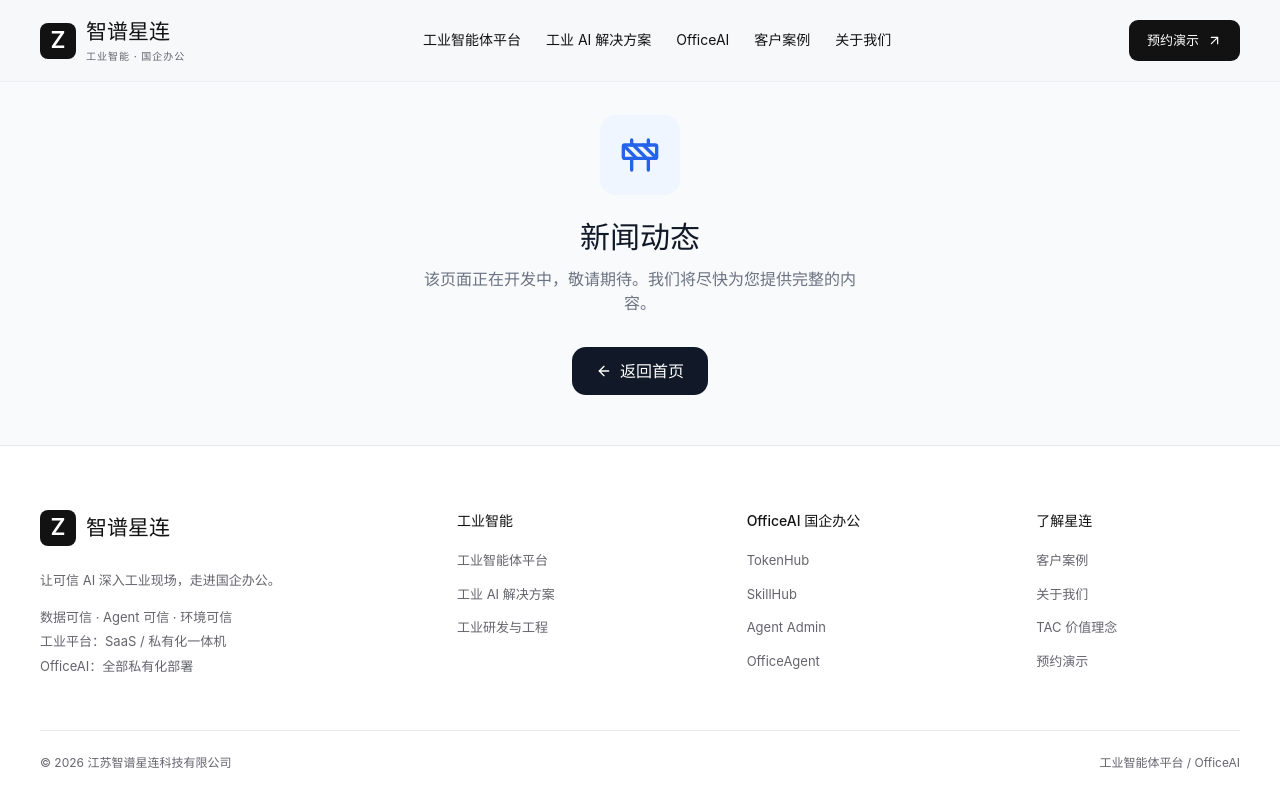
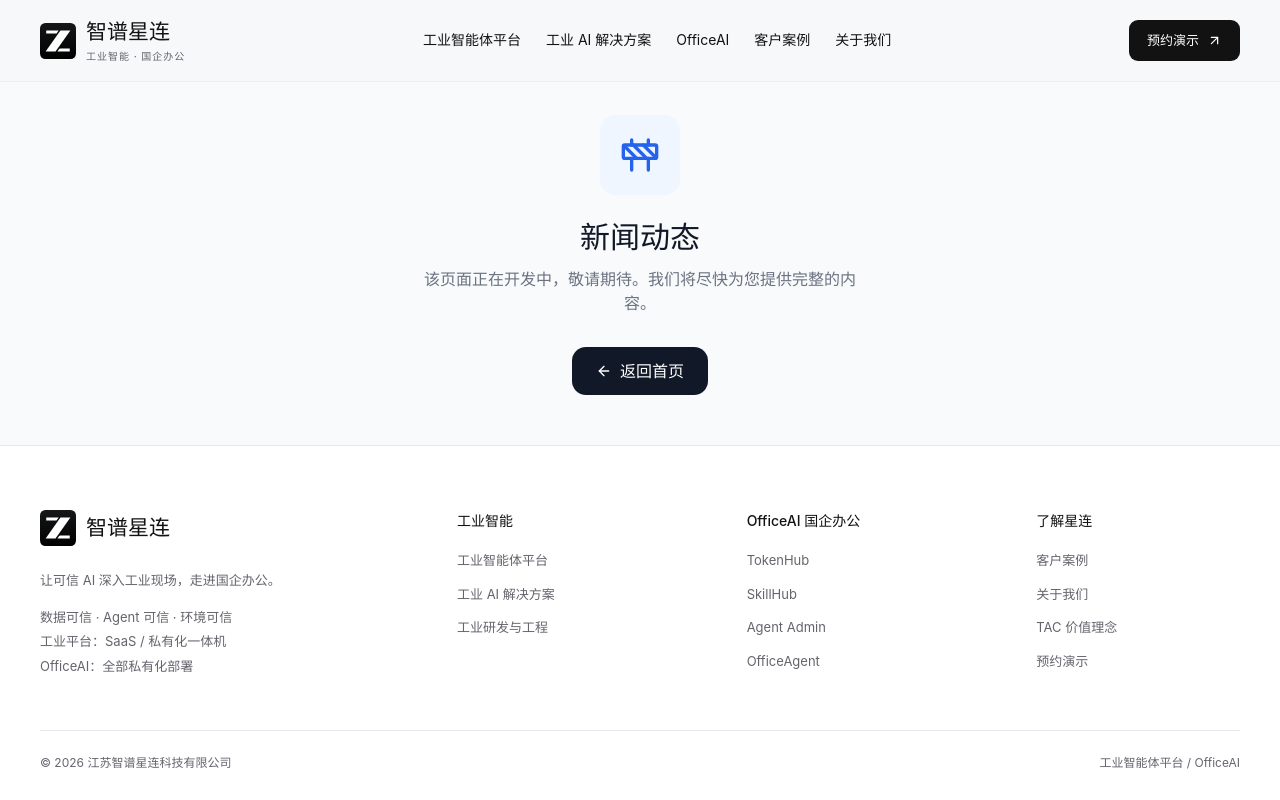
Before and after one commit to scottfromcn/zhipu-xinglian-website, a React (Vite) app: page /news in a window 1280 px wide. Built offline with nearby package versions, Linux system fonts and the light colour scheme.

Commit message:
style: use official Zhipu logo and favicon

```diff
--- a/index.html
+++ b/index.html
@@ -2,6 +2,7 @@
 <html lang="zh-CN">
   <head>
     <meta charset="UTF-8" />
+    <link rel="icon" type="image/svg+xml" href="/brand/zhipu-symbol.svg" />
     <meta name="viewport" content="width=device-width, initial-scale=1.0" />
     <meta name="description" content="智谱星连提供工业智能体平台 SaaS、私有化一体机与工业 AI 解决方案，以及全部私有化交付的 OfficeAI 国企办公方案，强调数据可信、Agent 可信与整套可信环境部署。" />
     <title>工业智能与 OfficeAI 国企办公 | 智谱星连</title>
--- a/src/components/Footer.tsx
+++ b/src/components/Footer.tsx
@@ -4,7 +4,7 @@ import { officeModules } from '@/data/business';
 export default function Footer() {
   return <footer className="site-footer"><div className="site-shell">
     <div className="footer-grid">
-      <div><Link to="/" className="brand"><span className="brand-mark">Z</span><span>智谱星连</span></Link><p>让可信 AI 深入工业现场，走进国企办公。</p><p className="footer-note">数据可信 · Agent 可信 · 环境可信<br />工业平台：SaaS / 私有化一体机<br />OfficeAI：全部私有化部署</p></div>
+      <div><Link to="/" className="brand"><img className="brand-mark" src="/brand/zhipu-symbol.svg" width="36" height="36" alt="" /><span>智谱星连</span></Link><p>让可信 AI 深入工业现场，走进国企办公。</p><p className="footer-note">数据可信 · Agent 可信 · 环境可信<br />工业平台：SaaS / 私有化一体机<br />OfficeAI：全部私有化部署</p></div>
       <div><h2>工业智能</h2><Link to="/industrial-platform">工业智能体平台</Link><Link to="/solutions/industrial">工业 AI 解决方案</Link><Link to="/solutions/industrial#engineering">工业研发与工程</Link></div>
       <div><h2>OfficeAI 国企办公</h2>{officeModules.map((item) => <Link key={item.id} to={`/office-ai#${item.id}`}>{item.name}</Link>)}</div>
       <div><h2>了解星连</h2><Link to="/cases">客户案例</Link><Link to="/about">关于我们</Link><Link to="/about#tac">TAC 价值理念</Link><Link to="/support/sales">预约演示</Link></div>
--- a/src/components/Navbar.tsx
+++ b/src/components/Navbar.tsx
@@ -9,7 +9,7 @@ export default function Navbar() {
     <header className="site-header" onKeyDown={(event) => { if (event.key === 'Escape') setOpen(false); }}>
       <div className="site-shell header-inner">
         <Link to="/" className="brand" aria-label="智谱星连首页" onClick={() => setOpen(false)}>
-          <span className="brand-mark">Z</span><span>智谱星连<small>工业智能 · 国企办公</small></span>
+          <img className="brand-mark" src="/brand/zhipu-symbol.svg" width="36" height="36" alt="" /><span>智谱星连<small>工业智能 · 国企办公</small></span>
         </Link>
         <nav className="desktop-nav" aria-label="主导航">
           {navigation.map((item) => <NavLink key={item.href} to={item.href} className={({ isActive }) => isActive ? 'active' : ''}>{item.label}</NavLink>)}
--- a/src/site.css
+++ b/src/site.css
@@ -12,7 +12,7 @@ a:focus-visible, button:focus-visible, input:focus-visible, select:focus-visible
 .site-header { position: fixed; inset: 0 0 auto; z-index: 50; background: rgb(247 248 250 / 94%); backdrop-filter: blur(18px); border-bottom: 1px solid rgb(231 231 237 / 65%); }
 .header-inner { display: flex; align-items: center; justify-content: space-between; gap: 24px; min-height: 80px; }
 .brand { display: inline-flex; align-items: center; gap: 10px; color: var(--site-text); font-size: 21px; font-weight: 500; white-space: nowrap; line-height: 1.2; }
-.brand-mark { display: grid; place-items: center; width: 36px; height: 36px; background: var(--site-text); color: #fff; border-radius: 8px; font-size: 23px; font-weight: 600; }
+.brand-mark { display: block; width: 36px; height: 36px; flex-shrink: 0; object-fit: contain; }
 .brand small { display: block; font-size: 10px; font-weight: 500; letter-spacing: 1px; color: var(--site-muted); margin-top: 6px; }
 .desktop-nav { display: flex; align-items: center; gap: 25px; }
 .desktop-nav a { font-size: 14px; color: var(--site-text); padding-block: 29px; white-space: nowrap; border-bottom: 2px solid transparent; transition: color .2s; }
```
Also changed, not shown: public/brand/zhipu-symbol.svg (added), 2 other files (tests, documents, lock files or other folders).
